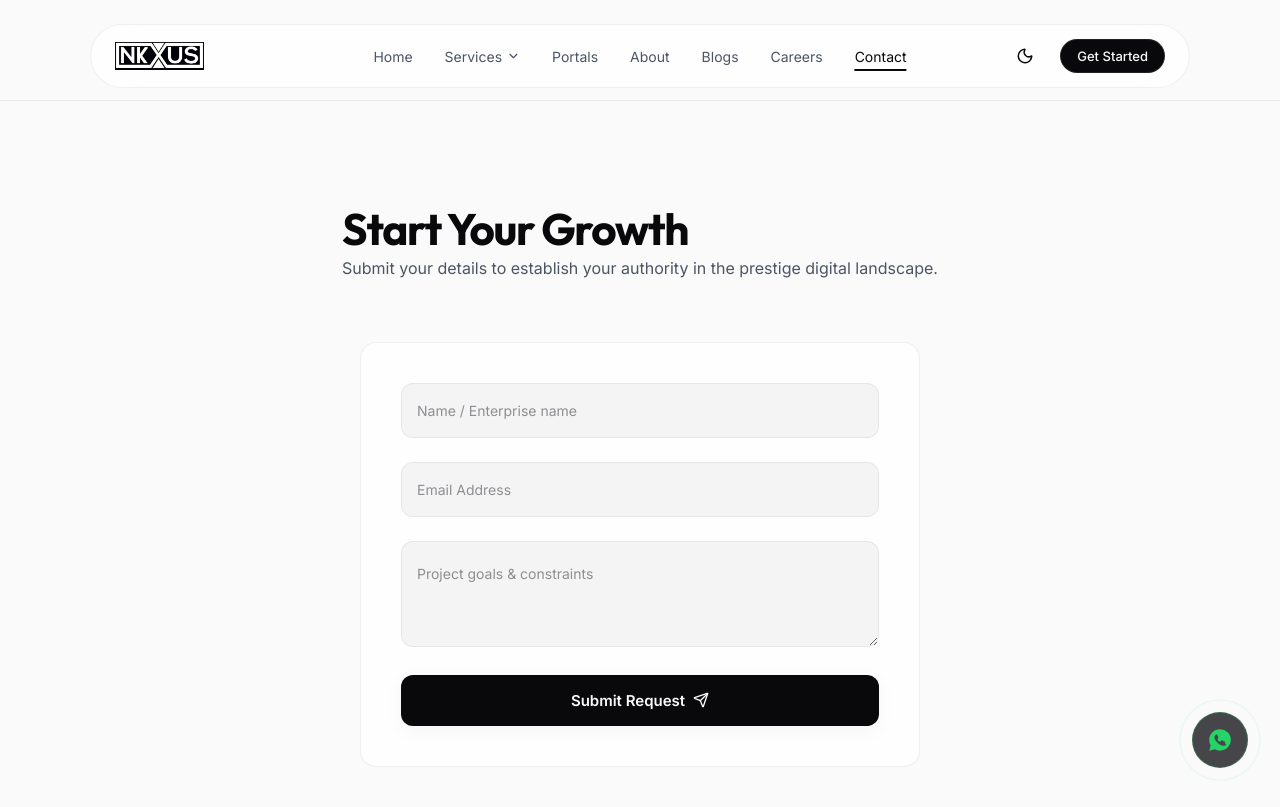
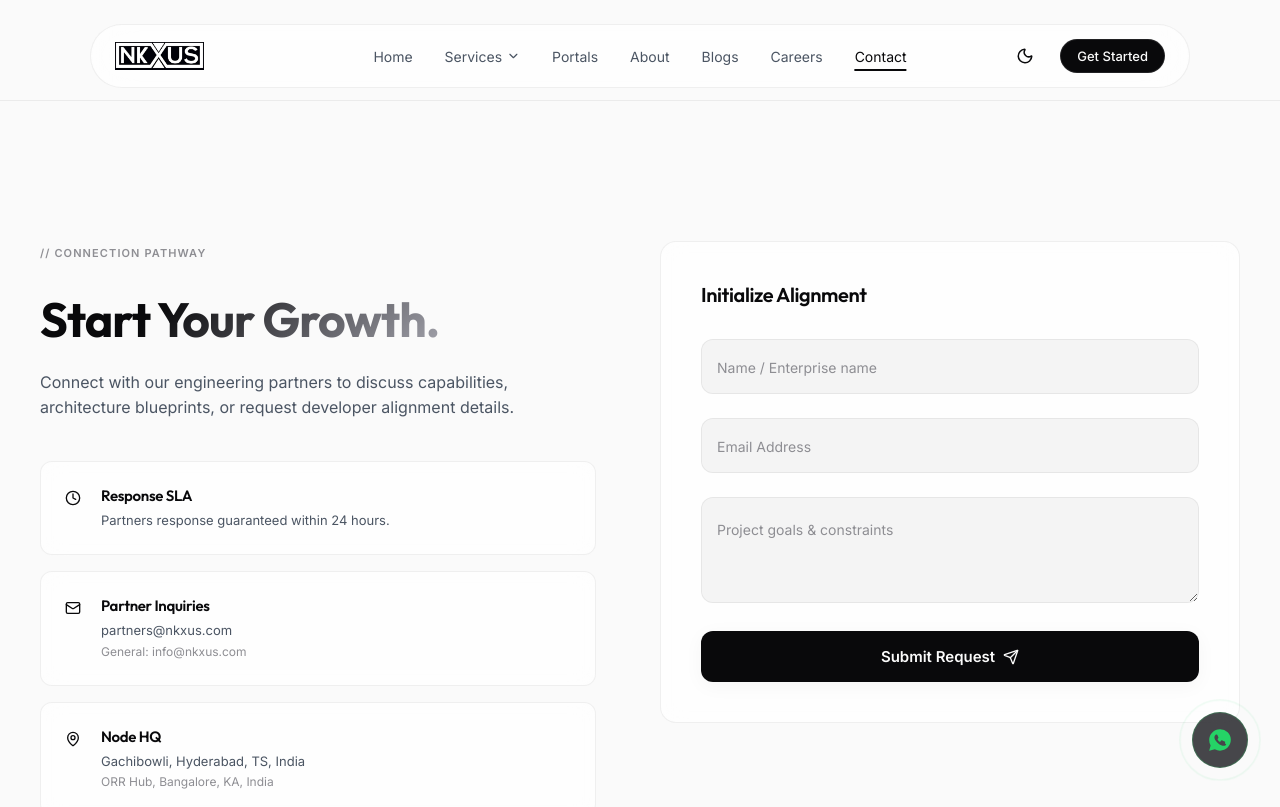
Before and after one commit to mohanracharla46/NKXUSWEB, a React (Vite) app: page /contact in a window 1280 px wide. Shown: the top 807 px of the page. Built offline with nearby package versions, Linux system fonts and the light colour scheme.

Commit message:
feat(contact): redesign Contact page into a premium two-column info/form layout

```diff
--- a/src/components/Contact.css
+++ b/src/components/Contact.css
@@ -1,16 +1,106 @@
 .contact-section {
-  padding: 100px 24px;
+  padding: 140px 24px 100px 24px;
   background: var(--bg-primary);
   display: flex;
-  flex-direction: column;
-  align-items: center;
-  gap: 60px;
+  justify-content: center;
   border-top: 1px solid var(--border-color);
+  width: 100%;
 }
 
-.contact-container {
+.contact-page-wrapper {
+  display: flex;
+  justify-content: space-between;
+  gap: 64px;
   width: 100%;
-  max-width: 560px;
+  max-width: 1200px;
+  margin: 0 auto;
+}
+
+.contact-info-column {
+  flex: 1;
+  display: flex;
+  flex-direction: column;
+  align-items: flex-start;
+  text-align: left;
+  gap: 24px;
+}
+
+.contact-badge-wrap {
+  margin-bottom: 8px;
+}
+
+.contact-badge {
+  font-family: var(--font-mono);
+  font-size: 11px;
+  font-weight: 600;
+  letter-spacing: 0.1em;
+  color: var(--text-muted);
+}
+
+.contact-title {
+  font-family: var(--font-heading);
+  font-size: 48px;
+  font-weight: 700;
+  letter-spacing: -0.02em;
+  line-height: 1.1;
+}
+
+.contact-subtitle {
+  font-size: 16px;
+  line-height: 1.6;
+  color: var(--text-secondary);
+  max-width: 480px;
+}
+
+.contact-info-cards {
+  display: flex;
+  flex-direction: column;
+  gap: 16px;
+  width: 100%;
+  margin-top: 16px;
+}
+
+.info-card {
+  display: flex;
+  gap: 20px;
+  padding: 24px;
+  border-radius: 12px;
+  align-items: flex-start;
+}
+
+.info-card-icon {
+  color: var(--text-primary);
+  margin-top: 4px;
+  flex-shrink: 0;
+}
+
+.info-card h4 {
+  font-family: var(--font-heading);
+  font-size: 15px;
+  font-weight: 600;
+  margin-bottom: 6px;
+  color: var(--text-primary);
+}
+
+.info-card p {
+  font-size: 13px;
+  line-height: 1.5;
+  color: var(--text-secondary);
+}
+
+.contact-form-column {
+  flex: 1.1;
+  width: 100%;
+  max-width: 580px;
+}
+
+.form-heading {
+  font-family: var(--font-heading);
+  font-size: 20px;
+  font-weight: 600;
+  color: var(--text-primary);
+  margin-bottom: 8px;
+  text-align: left;
 }
 
 .contact-form {
@@ -124,6 +214,16 @@ textarea.form-input ~ .form-label {
   margin-bottom: 8px;
 }
 
+@media (max-width: 992px) {
+  .contact-page-wrapper {
+    flex-direction: column;
+    gap: 48px;
+  }
+  .contact-form-column {
+    max-width: 100%;
+  }
+}
+
 @media (max-width: 768px) {
   .contact-form {
     padding: 24px;
--- a/src/components/Contact.jsx
+++ b/src/components/Contact.jsx
@@ -1,5 +1,5 @@
 import React, { useState } from 'react';
-import { Send, CheckCircle2 } from 'lucide-react';
+import { Send, CheckCircle2, Mail, Phone, Clock, MapPin } from 'lucide-react';
 import './Contact.css';
 
 export default function Contact() {
@@ -26,14 +26,49 @@ export default function Contact() {
 
   return (
     <section id="contact" className="contact-section">
-      <div className="section-header">
-        <h2 className="section-title">Start Your Growth</h2>
-        <p className="section-subtitle">
-          Submit your details to establish your authority in the prestige digital landscape.
+      <div className="contact-page-wrapper">
+
+        {/* Left Column: Direct Contact Info */}
+        <div className="contact-info-column">
+          <div className="contact-badge-wrap">
+            <span className="contact-badge">// CONNECTION PATHWAY</span>
+          </div>
+          <h2 className="contact-title text-gradient">Start Your Growth.</h2>
+          <p className="contact-subtitle">
+            Connect with our engineering partners to discuss capabilities, architecture blueprints, or request developer alignment details.
           </p>
+
+          <div className="contact-info-cards">
+            <div className="info-card glass-panel">
+              <Clock size={16} className="info-card-icon" />
+              <div>
+                <h4>Response SLA</h4>
+                <p>Partners response guaranteed within 24 hours.</p>
+              </div>
             </div>
 
-      <div className="contact-container">
+            <div className="info-card glass-panel">
+              <Mail size={16} className="info-card-icon" />
+              <div>
+                <h4>Partner Inquiries</h4>
+                <p>partners@nkxus.com</p>
+                <p style={{ marginTop: '2px', fontSize: '12px', color: 'var(--text-muted)' }}>General: info@nkxus.com</p>
+              </div>
+            </div>
+
+            <div className="info-card glass-panel">
+              <MapPin size={16} className="info-card-icon" />
+              <div>
+                <h4>Node HQ</h4>
+                <p>Gachibowli, Hyderabad, TS, India</p>
+                <p style={{ marginTop: '2px', fontSize: '12px', color: 'var(--text-muted)' }}>ORR Hub, Bangalore, KA, India</p>
+              </div>
+            </div>
+          </div>
+        </div>
+
+        {/* Right Column: Contact Form */}
+        <div className="contact-form-column">
           {submitted ? (
             <div className="contact-success glass-panel">
               <CheckCircle2 size={48} className="success-icon animate-float" />
@@ -45,6 +80,7 @@ export default function Contact() {
             </div>
           ) : (
             <form className="contact-form glass-panel" onSubmit={handleSubmit}>
+              <h3 className="form-heading">Initialize Alignment</h3>
               <div className="form-group">
                 <input
                   type="text"
@@ -99,6 +135,7 @@ export default function Contact() {
             </form>
           )}
         </div>
+      </div>
     </section>
   );
 }
```
Lines whose indentation alone changed are shown as unchanged.
